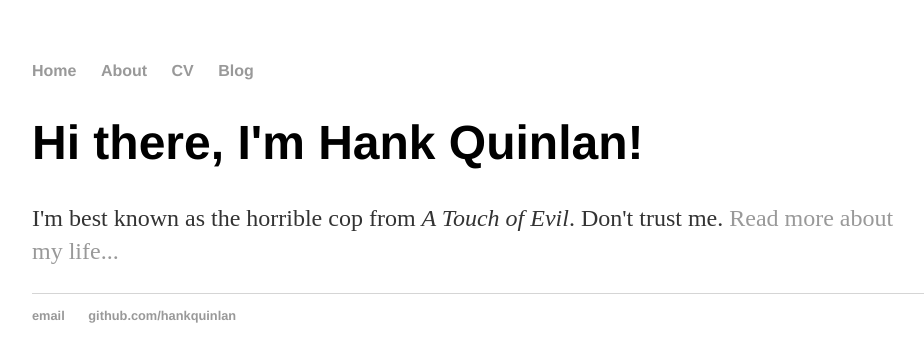
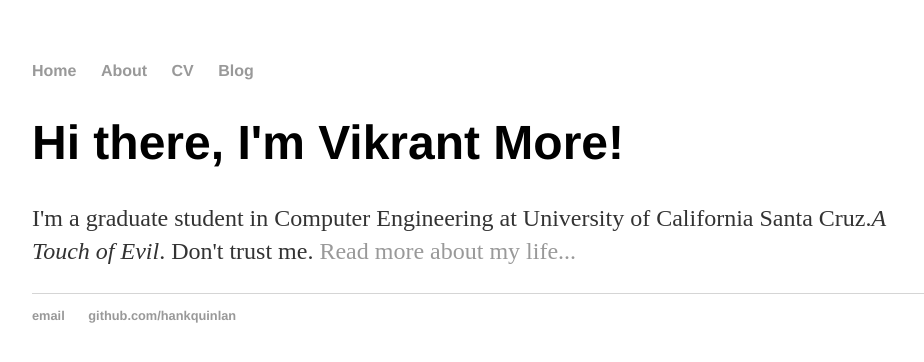
Before and after one commit to vikrantvm/vikrantvm.github.io, a Jekyll site: the page built from index.html, in a window 1280 px wide. Shown: the top 362 px of the page, without its empty margins (160-1084 px from the left). Built offline with Jekyll 4.4.1, drawn with Linux system fonts in a browser that asks for light colours.

Commit message:
first update

```diff
--- a/index.html
+++ b/index.html
@@ -1,9 +1,9 @@
 ---
 layout: default
-title: Hank Quinlan, Horrible Cop
+title: Vikrant More
 ---
 
 		<div class="blurb">
-			<h1>Hi there, I'm Hank Quinlan!</h1>
-			<p>I'm best known as the horrible cop from <em>A Touch of Evil</em>. Don't trust me. <a href="/about">Read more about my life...</a></p>
+			<h1>Hi there, I'm Vikrant More!</h1>
+			<p>I'm a graduate student in Computer Engineering at University of California Santa Cruz.<em>A Touch of Evil</em>. Don't trust me. <a href="/about">Read more about my life...</a></p>
 		</div>
```
